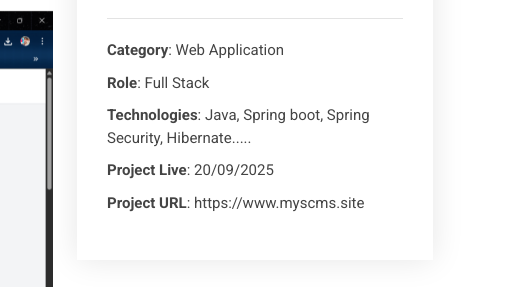
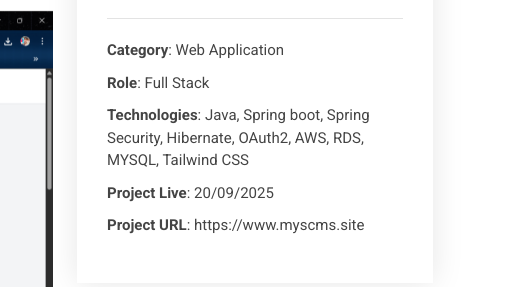
Before and after one commit to tikeshturkar75/tikeshturkar75.github.io, a website: page scm.html in a window 1280 px wide. Shown: the part 363-650 px from the top of the page, 765-1280 px from the left. Drawn offline with Linux system fonts and the light colour scheme.

Commit message:
Update scm.html

```diff
--- a/scm.html
+++ b/scm.html
@@ -132,7 +132,7 @@
               <ul>
                 <li><strong>Category</strong>: Web Application</li>
                 <li><strong>Role</strong>: Full Stack</li>
-                <li><strong>Technologies</strong>: Java, Spring boot, Spring Security, Hibernate.....</li>
+                <li><strong>Technologies</strong>: Java, Spring boot, Spring Security, Hibernate, OAuth2, AWS, RDS, MYSQL, Tailwind CSS</li>
                 <li><strong>Project Live</strong>: 20/09/2025</li>
                 <li><strong>Project URL</strong>: https://www.myscms.site</li>
               </ul>
```
